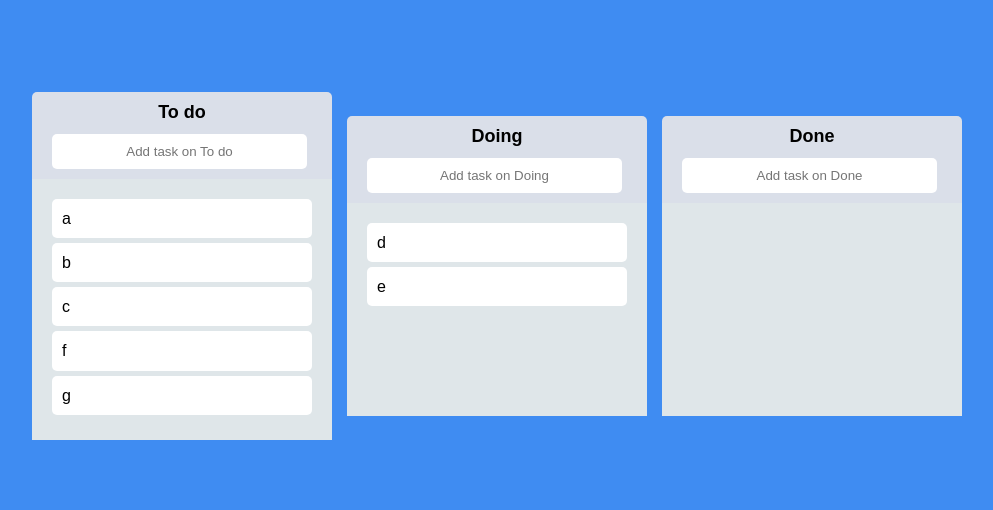
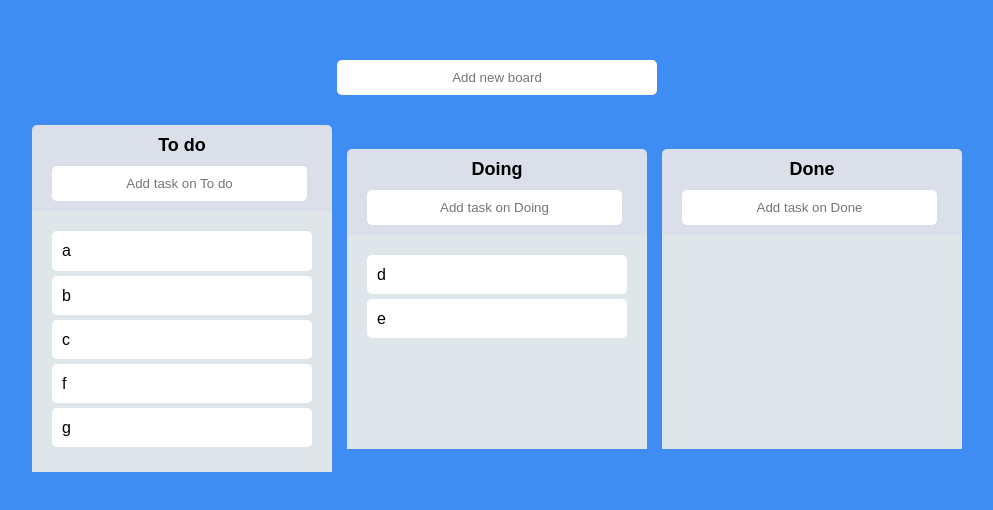
Before and after one commit to tkdgh7063/dnd-todo-app, a React (Create React App) app: page / in a window 1280 px wide. Shown: the part 134-644 px from the top of the page, without its empty margins (143-1136 px from the left). Built offline with nearby package versions, Linux system fonts and the light colour scheme.

Commit message:
Add board creation with validation
- Implemented form for adding new boards using useForm
- Prevented duplicate board names and displayed error message
- Automatically removed error message after 5 seconds

```diff
--- a/src/App.tsx
+++ b/src/App.tsx
@@ -1,5 +1,7 @@
+import { useEffect, useState } from "react";
 import { DragDropContext, DropResult } from "react-beautiful-dnd";
 import { flushSync } from "react-dom";
+import { useForm } from "react-hook-form";
 import { useRecoilState } from "recoil";
 import styled from "styled-components";
 import { ToDoStateProps, toDoState } from "./atoms";
@@ -7,6 +9,7 @@ import Board from "./Components/Board";
 
 const Wrapper = styled.div`
   display: flex;
+  flex-direction: column;
   height: 100vh;
   width: 100vw;
   margin: 0 auto;
@@ -21,6 +24,44 @@ const Boards = styled.div`
   width: 100%;
   gap: 15px;
 `;
+
+const Form = styled.form`
+  width: 100%;
+  display: flex;
+  flex-direction: column;
+  justify-content: center;
+  align-items: center;
+`;
+
+const BoardInput = styled.input<InputProps>`
+  width: 25%;
+  padding: 10px;
+  border-radius: 5px;
+  border: none;
+  text-align: center;
+  margin-bottom: ${({ hasError }) => (hasError ? "5px" : "30px")};
+  &:focus {
+    outline: none;
+    border: 2px solid #74b9ff;
+    padding-top: 8px;
+    padding-bottom: 6px;
+    margin-bottom: ${({ hasError }) => (hasError ? "7px" : "32px")};
+  }
+`;
+
+const ErrorText = styled.p`
+  color: red;
+  font-weight: 600;
+  margin-bottom: 20px;
+`;
+
+interface FormProps {
+  board: string;
+}
+
+interface InputProps {
+  hasError?: boolean;
+}
 
 function App() {
   const onDragEnd = ({ destination, source }: DropResult) => {
@@ -64,9 +105,47 @@ function App() {
   };
 
   const [category, setToDos] = useRecoilState(toDoState);
+  const [error, setError] = useState("");
+  const { register, setValue, handleSubmit } = useForm<FormProps>();
+  const onValid = ({ board }: FormProps) => {
+    setToDos((allBoards) => {
+      if (allBoards.hasOwnProperty(board)) {
+        setError("Board already exists");
+        return allBoards;
+      }
+
+      setError("");
+      const newBoard = { id: Date.now(), text: board };
+      return {
+        ...allBoards,
+        [newBoard.text]: [],
+      };
+    });
+    setValue("board", "");
+  };
+
+  useEffect(() => {
+    if (error) {
+      const timer = setTimeout(() => {
+        setError("");
+      }, 5000);
+
+      return () => clearTimeout(timer);
+    }
+  }, [error]);
+
   return (
     <DragDropContext onDragEnd={onDragEnd}>
       <Wrapper>
+        <Form onSubmit={handleSubmit(onValid)}>
+          <BoardInput
+            type="text"
+            placeholder="Add new board"
+            {...register("board", { required: true })}
+            hasError={Boolean(error)}
+          />
+          {error && <ErrorText>{error}</ErrorText>}
+        </Form>
         <Boards>
           {Object.keys(category).map((boardId) => (
             <Board key={boardId} boardId={boardId} toDos={category[boardId]} />
```
